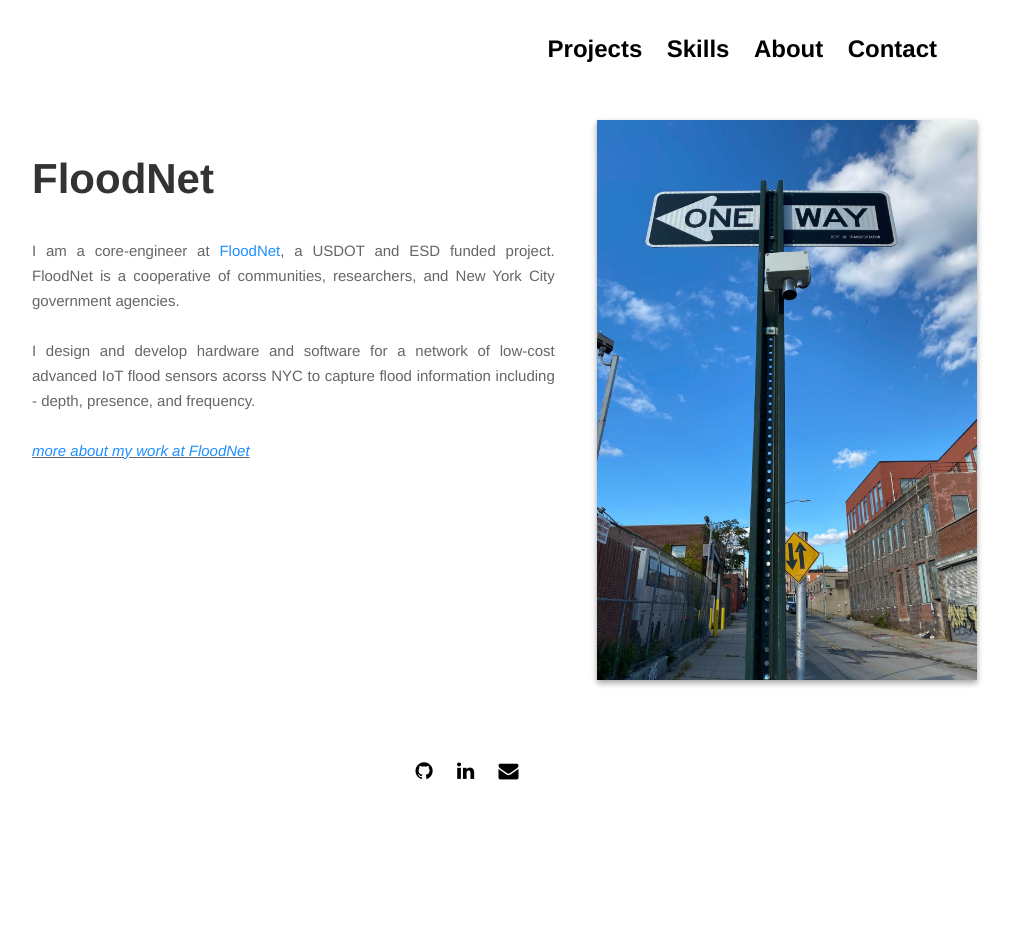
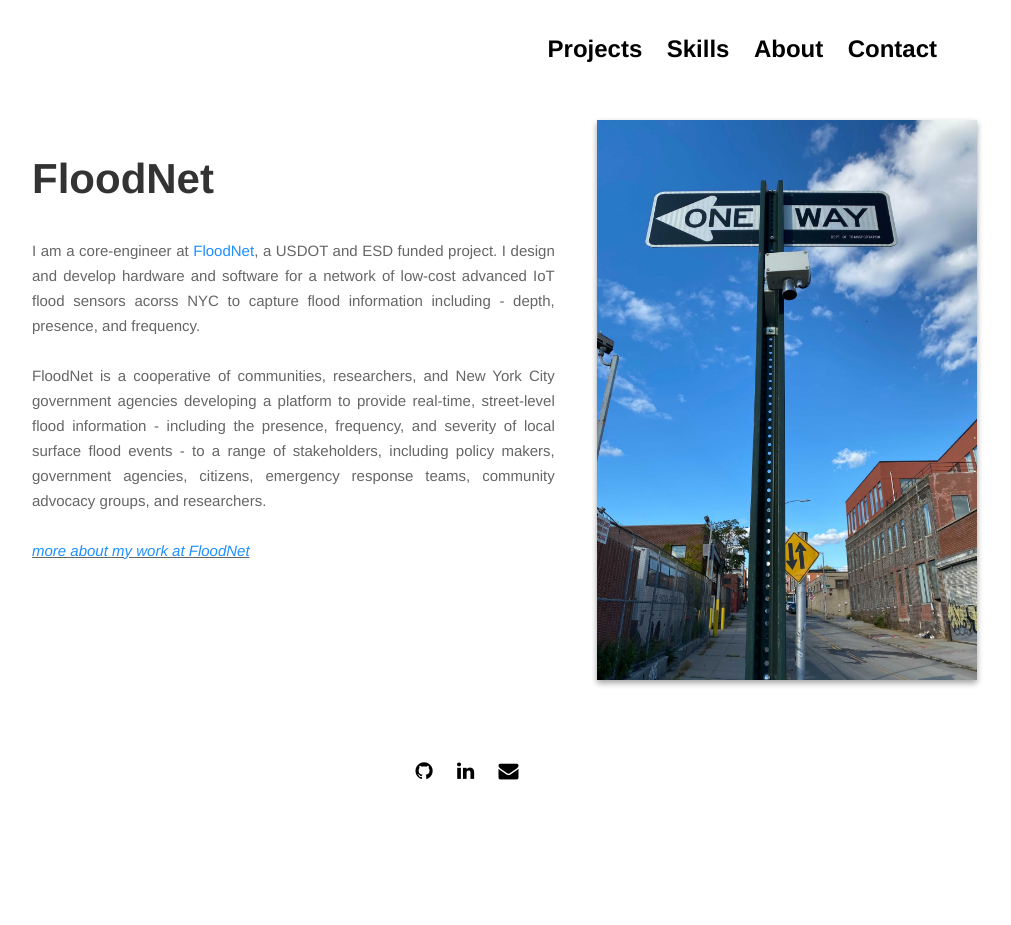
Before and after one commit to Praneethsvch/praneethsvch.github.io, a Jekyll site: the page built from index.md, in a window 1280 px wide. Shown: the whole page, without its empty margins (173-1184 px from the left). Built offline with Jekyll 4.4.1, drawn with Linux system fonts in a browser that asks for light colours; nearby versions of some CDN libraries.

Commit message:
write up

```diff
--- a/_includes/projects.html
+++ b/_includes/projects.html
@@ -40,10 +40,10 @@
             <div class="text-container">
                     <h2>FloodNet</h2>
                     <p>
-                        I am a core-engineer at <a href="https://www.floodnet.nyc">FloodNet</a>, a USDOT and ESD funded project. FloodNet is a cooperative of communities, researchers, and New York City government agencies.
+                        I am a core-engineer at <a href="https://www.floodnet.nyc">FloodNet</a>, a USDOT and ESD funded project. I design and develop hardware and software for a network of low-cost advanced IoT flood sensors acorss NYC to capture flood information including - depth, presence, and frequency.
                         <br/>
                         <br/>
-                        I design and develop hardware and software for a network of low-cost advanced IoT flood sensors acorss NYC to capture flood information including - depth, presence, and frequency.
+                        FloodNet is a cooperative of communities, researchers, and New York City government agencies developing a platform to provide real-time, street-level flood information - including the presence, frequency, and severity of local surface flood events - to a range of stakeholders, including policy makers, government agencies, citizens, emergency response teams, community advocacy groups, and researchers.
                         <br/>
                         <br/>
                         <i><u> <a href="https://praneethsvch.github.io/projects/floodnet">more about my work at FloodNet</a> </u></i>
```
Also changed, not shown: 12 other files.
